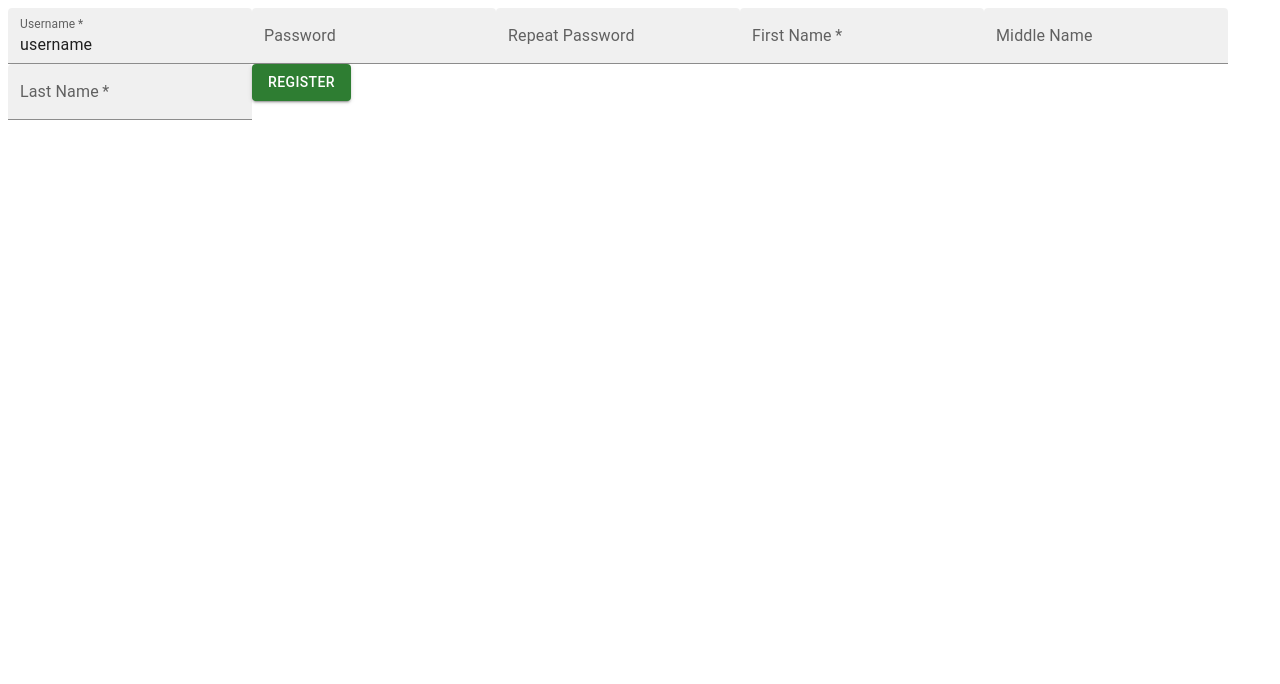
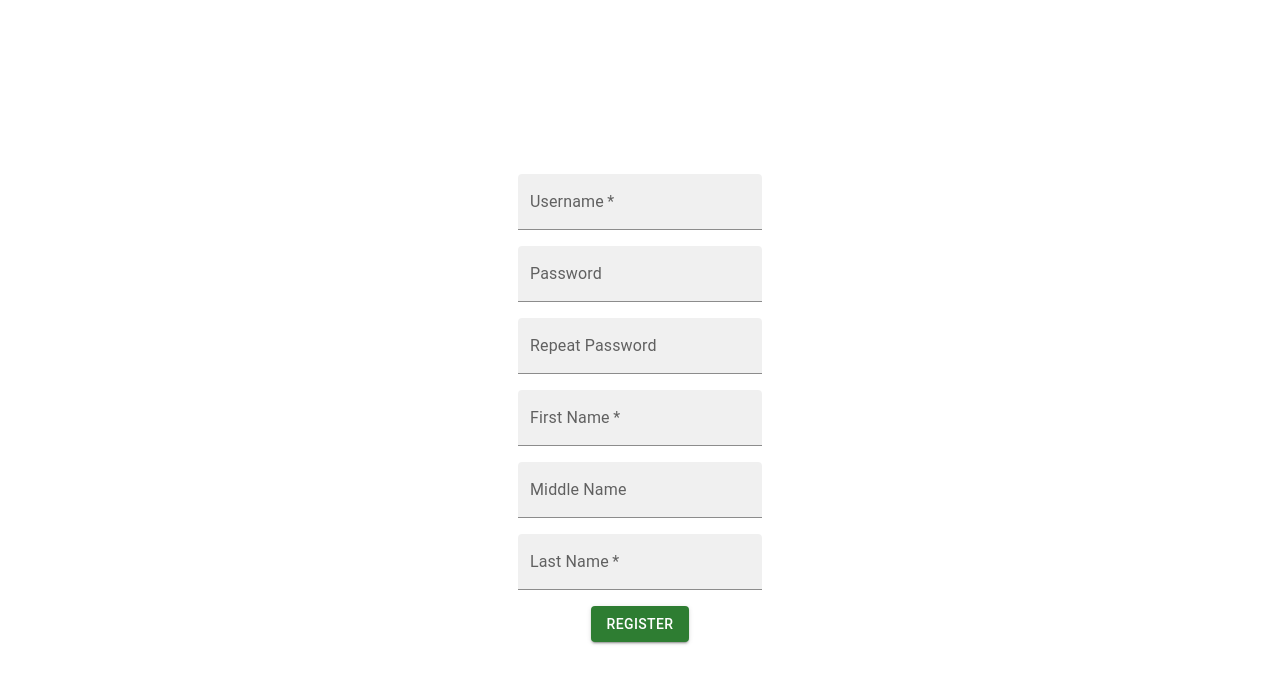
Before and after one commit to kentalbores/IntProg, a React (Vite) app in the folder frontend/: page /register in a window 1280 px wide. Shown: the top 684 px of the page. Built offline with nearby package versions, Linux system fonts and the light colour scheme.

Commit message:
register usab

```diff
--- a/frontend/src/Register.jsx
+++ b/frontend/src/Register.jsx
@@ -1,34 +1,32 @@
 import React, { useState } from "react";
-import { TextField, Button } from "@mui/material";
+import { TextField, Button, Box } from "@mui/material";
 import axios from "./config/axiosconfig";
 import { useNavigate } from "react-router-dom";
 
 const Register = () => {
-  const [username, setName] = useState("");
-  const [enteredPass, setPass] = useState({ pass1: "", pass2: "" });
-  const [userDetails, setUserDetails] = useState({
-    fname: "",
-    mname: "",
-    lname: "",
-  });
+  const [username, setUsername] = useState("");
+  const [enteredPass, setEnteredPass] = useState({ pass1: "", pass2: "" });
+  const [userDetails, setUserDetails] = useState({ fname: "", mname: "", lname: "" });
 
   const navigate = useNavigate();
 
   const handleRegister = async () => {
-    if (enteredPass.pass1 !== enteredPass.pass2)
-      return alert("passwords do not match!");
+    if (enteredPass.pass1 !== enteredPass.pass2) {
+      alert("Passwords do not match!");
+      return;
+    }
     try {
       const user = {
-        username: username,
+        username,
         password: enteredPass.pass1,
         firstname: userDetails.fname,
         middlename: userDetails.mname,
         lastname: userDetails.lname,
       };
+
       const response = await axios.post("/api/add-user", user);
       alert("User added!");
-      console.log(user);
-      console.log(response.data);
+      console.log(user, response.data);
       navigate("/login");
     } catch (err) {
       console.error(err);
@@ -36,83 +34,59 @@ const Register = () => {
   };
 
   return (
-    <div>
+    <Box
+      display="flex"
+      flexDirection="column"
+      alignItems="center"
+      justifyContent="center"
+      minHeight="100vh"
+      gap={2}
+    >
       <TextField
         required
-        id="filled-required"
         label="Username"
-        defaultValue="username"
         variant="filled"
-        onChange={(e) => setName(e.target.value)}
+        value={username}
+        onChange={(e) => setUsername(e.target.value)}
       />
       <TextField
-        id="filled-password-input"
         label="Password"
         type="password"
-        autoComplete="current-password"
         variant="filled"
-        onChange={(e) => {
-          setPass((p) => ({
-            ...p,
-            pass1: e.target.value,
-          }));
-        }}
+        value={enteredPass.pass1}
+        onChange={(e) => setEnteredPass((p) => ({ ...p, pass1: e.target.value }))}
       />
       <TextField
-        id="filled-password-input2"
         label="Repeat Password"
         type="password"
-        autoComplete="current-password"
         variant="filled"
-        onChange={(e) => {
-          setPass((p) => ({
-            ...p,
-            pass2: e.target.value,
-          }));
-        }}
+        value={enteredPass.pass2}
+        onChange={(e) => setEnteredPass((p) => ({ ...p, pass2: e.target.value }))}
       />
       <TextField
         required
-        id="fname"
         label="First Name"
-        defaultValue=""
         variant="filled"
-        onChange={(e) => {
-          setUserDetails((p) => ({
-            ...p,
-            fname: e.target.value,
-          }));
-        }}
+        value={userDetails.fname}
+        onChange={(e) => setUserDetails((p) => ({ ...p, fname: e.target.value }))}
       />
       <TextField
-        id="mname"
         label="Middle Name"
-        defaultValue=""
         variant="filled"
-        onChange={(e) => {
-          setUserDetails((p) => ({
-            ...p,
-            mname: e.target.value,
-          }));
-        }}
+        value={userDetails.mname}
+        onChange={(e) => setUserDetails((p) => ({ ...p, mname: e.target.value }))}
       />
       <TextField
         required
-        id="lname"
         label="Last Name"
-        defaultValue=""
         variant="filled"
-        onChange={(e) => {
-          setUserDetails((p) => ({
-            ...p,
-            lname: e.target.value,
-          }));
-        }}
+        value={userDetails.lname}
+        onChange={(e) => setUserDetails((p) => ({ ...p, lname: e.target.value }))}
       />
       <Button onClick={handleRegister} variant="contained" color="success">
         Register
       </Button>
-    </div>
+    </Box>
   );
 };
 
```
